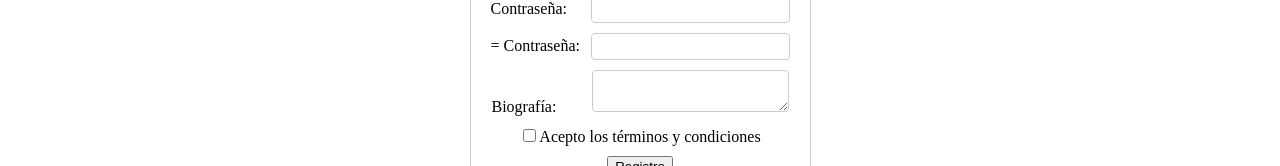
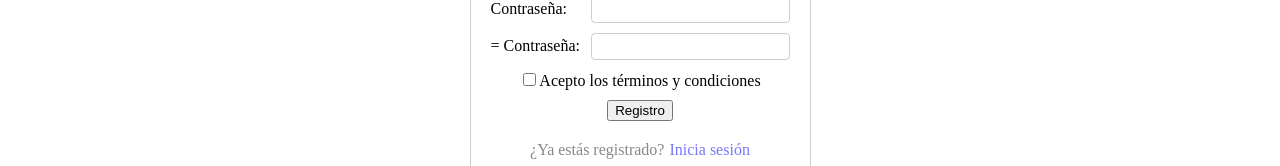
Before and after one commit to DMQuiroga/FRONTEND, a React (Vite) app: page /signup in a window 1280 px wide. Shown: the part 208-374 px from the top of the page. Built offline with nearby package versions, Linux system fonts and the light colour scheme; no server answers.

Commit message:
Quitar de Singup.js el input de biography, me parece más correcto implementar la subida de imagen perfil usuario y añadir la biografia en boton  editar usuario

```diff
--- a/src/pages/signup/Signup.jsx
+++ b/src/pages/signup/Signup.jsx
@@ -12,7 +12,6 @@ function Signup() {
   const [name, setName] = useState('');
   const [surname, setSurname] = useState('');
   const [email, setEmail] = useState('');
-  const [biography, setBiography] = useState('');
   const [password, setPassword] = useState('');
   const [password2, setPassword2] = useState('');
   const [terms, setTerms] = useState(false);
@@ -90,14 +89,6 @@ function Signup() {
       </label>
 
       <label>
-        <span>Biografía:</span>
-        <textarea
-          value={biography}
-          onChange={(e) => setBiography(e.target.value)}
-        />
-      </label>
-
-      <label>
         <input
           checked={terms}
           onChange={(e) => setTerms(e.target.checked)}
```
